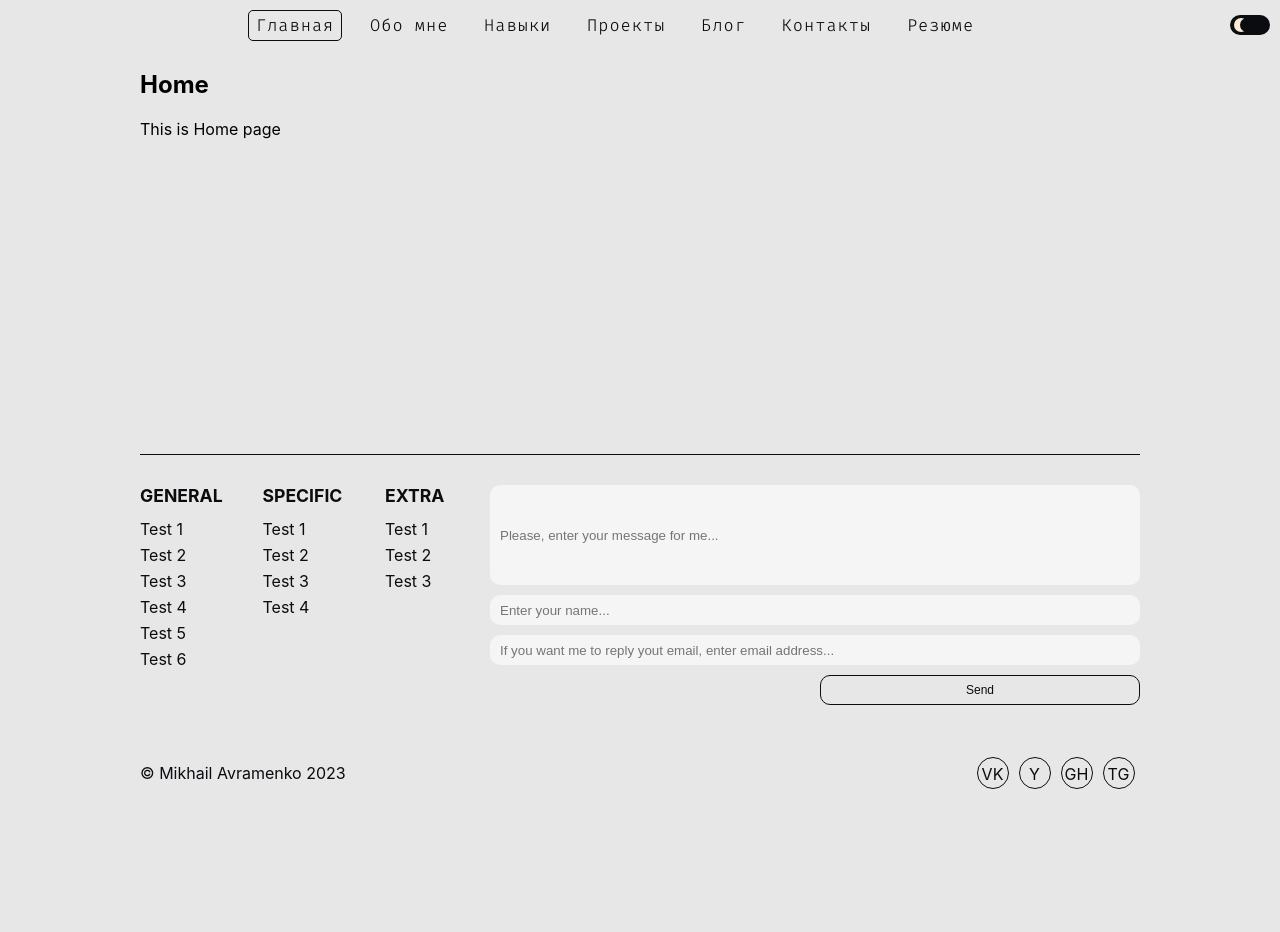
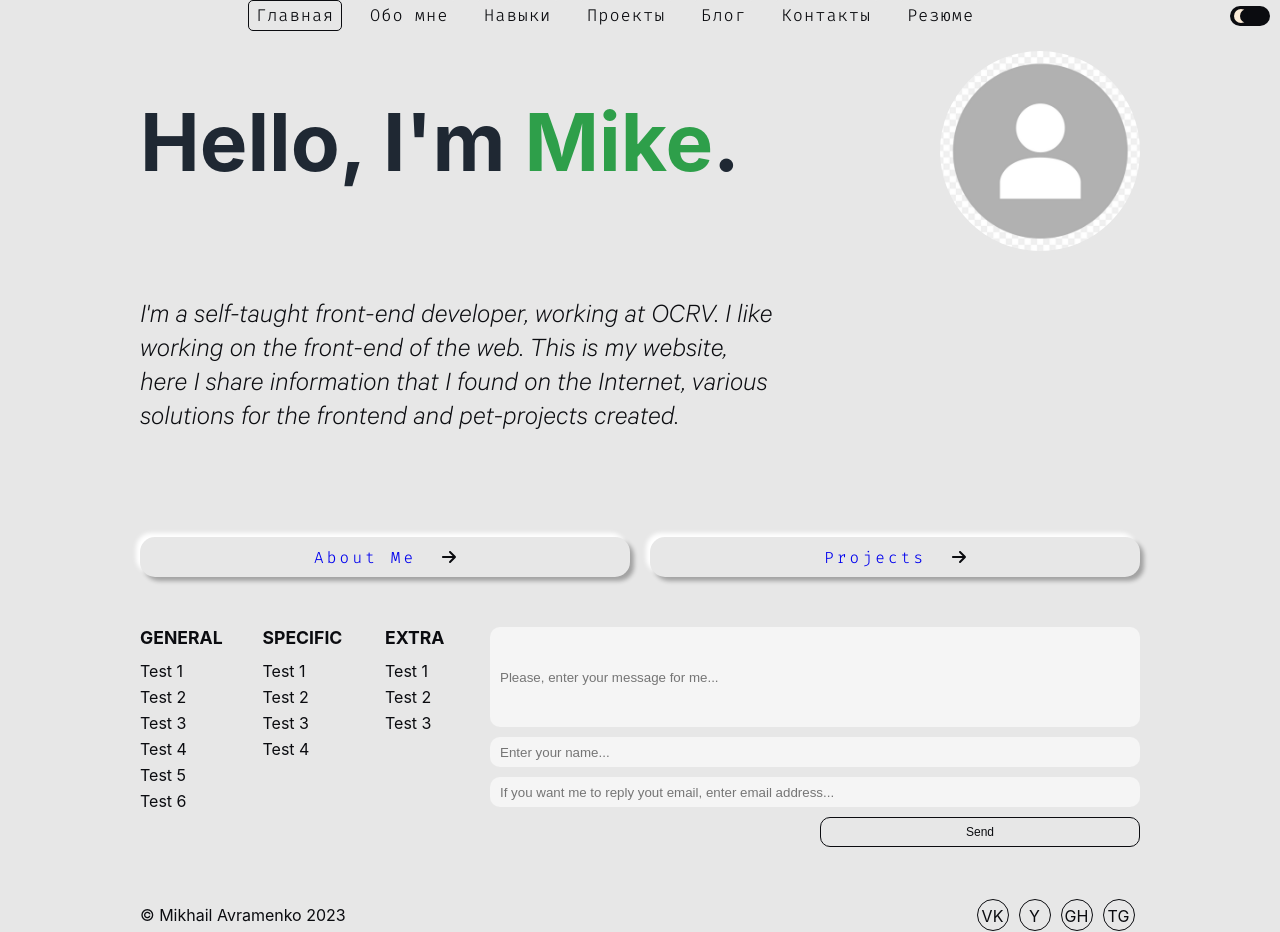
Before and after one commit to avramenkomy/portfolio-frontend, a React (Create React App) app: page / in a window 1280 px wide. Before the commit the page ends 800 px from the top, so only its background shows below. Built offline with nearby package versions, Linux system fonts and the light colour scheme.

Commit message:
WIP: update Home component

```diff
--- a/src/components/Home.jsx
+++ b/src/components/Home.jsx
@@ -1,12 +1,137 @@
 import React from 'react';
+import clsx from 'clsx';
+import { Link } from 'react-router-dom';
+import { createUseStyles } from 'react-jss';
+
+import { FontAwesomeIcon } from '@fortawesome/react-fontawesome'
+import { faArrowRight } from '@fortawesome/free-solid-svg-icons'
+
+import Button from '../elements/Button/button';
+
+import usersPhotoMock from '../utils/img/users_photo_mock.jpeg';
+
+const useStyles = createUseStyles({
+  title__container: {
+    display: 'flex',
+    flexDirection: 'row',
+    flexWrap: 'nowrap',
+    alignItems: 'center',
+    '@media (max-width: 670px)': {
+      flexDirection: 'column-reverse',
+    }
+  },
+  h1_title: {
+    color: 'var(--primary2)',
+    fontSize: '80px',
+    flexGrow: 1,
+    '@media (max-width: 1110px)': {
+      fontSize: '70px',
+    },
+    '@media (max-width: 950px)': {
+      fontSize: '65px',
+    },
+    '@media (max-width: 870px)': {
+      fontSize: '60px',
+    },
+    '@media (max-width: 810px)': {
+      fontSize: '50px',
+    },
+    '@media (max-width: 670px)': {
+      fontSize: '30px',
+    }
+  },
+  name: {
+    color: 'var(--green)',
+  },
+  photo__container: {
+    paddingTop: '20px',
+    maxWidth: '200px',
+    width: '20%',
+    minWidth: '120px',
+    maxHeight: '200px',
+    height: '20%',
+    minHeight: '120px',
+    borderRadius: '50%',
+  },
+  photo_mock: {
+    width: '100%',
+    height: '100%',
+    borderRadius: '50%',
+  },
+  introduce: {
+    '& p': {
+      marginTop: '50px',
+      marginBottom: '100px',
+      fontFamily: 'Calibre',
+      fontSize: '1.75rem',
+      fontStyle: 'italic',
+      fontWeight: '300',
+      width: '50vw',
+      color: 'var(--contrast-text)',
+      '@media (max-width: 950px)': {
+        fontSize: '1.75rem',
+      },
+      '@media (max-width: 810px)': {
+        fontSize: '1.45rem',
+        textAlign: 'center',
+        fontWeight: '400',
+        width: 'auto',
+      },
+    }
+  },
+  links: {
+    display: 'flex',
+    flexDirection: 'row',
+    alignItems: 'center',
+    flexWrap: 'nowrap',
+    gap: '20px',
+    '& > button': {
+      width: '50%',
+      '& > a': {
+        textDecoration: 'none',
+      },
+      '& > a:visited': {
+        color: 'inherit',
+      },
+    },
+  }
+});
 
 
 function Home() {
+  const classes = useStyles();
+
   return (
-    <div>
-      <h2>Home</h2>
-      <p>This is Home page</p>
-  </div>
+    <div className={classes.root}>
+      <div className={classes.title__container}>
+        <h1 className={classes.h1_title}>
+          Hello, I'm <span className={classes.name}>Mike</span>.
+        </h1>
+        <div className={classes.photo__container}>
+          <img className={classes.photo_mock} src={usersPhotoMock} alt="my_photo"/>
+        </div>
+      </div>
+      <div className={classes.introduce}>
+        <p>
+          I'm a self-taught front-end developer, working at OCRV. I like working on the front-end of the web.
+          This is my website, here I share information that I found on the Internet,
+          various solutions for the frontend and pet-projects created.
+        </p>
+
+        <div className={classes.links}>
+          <button className="neumorphism_button">
+            <Link to={'/about-me'}>About Me&nbsp;&nbsp;<FontAwesomeIcon icon={faArrowRight} color={'var(--primary)'}/></Link>
+          </button>
+
+          {/* <button className="neumorphism_button">
+            <Link to={'/blog'}>Blog&nbsp;&nbsp;<FontAwesomeIcon icon={faArrowRight} /></Link>
+          </button> */}
+          <button className="neumorphism_button">
+            <Link to={'/projects'}>Projects&nbsp;&nbsp;<FontAwesomeIcon icon={faArrowRight} color={'var(--primary)'}/></Link>
+          </button>
+        </div>
+      </div>
+    </div>
   )
 }
 
```
